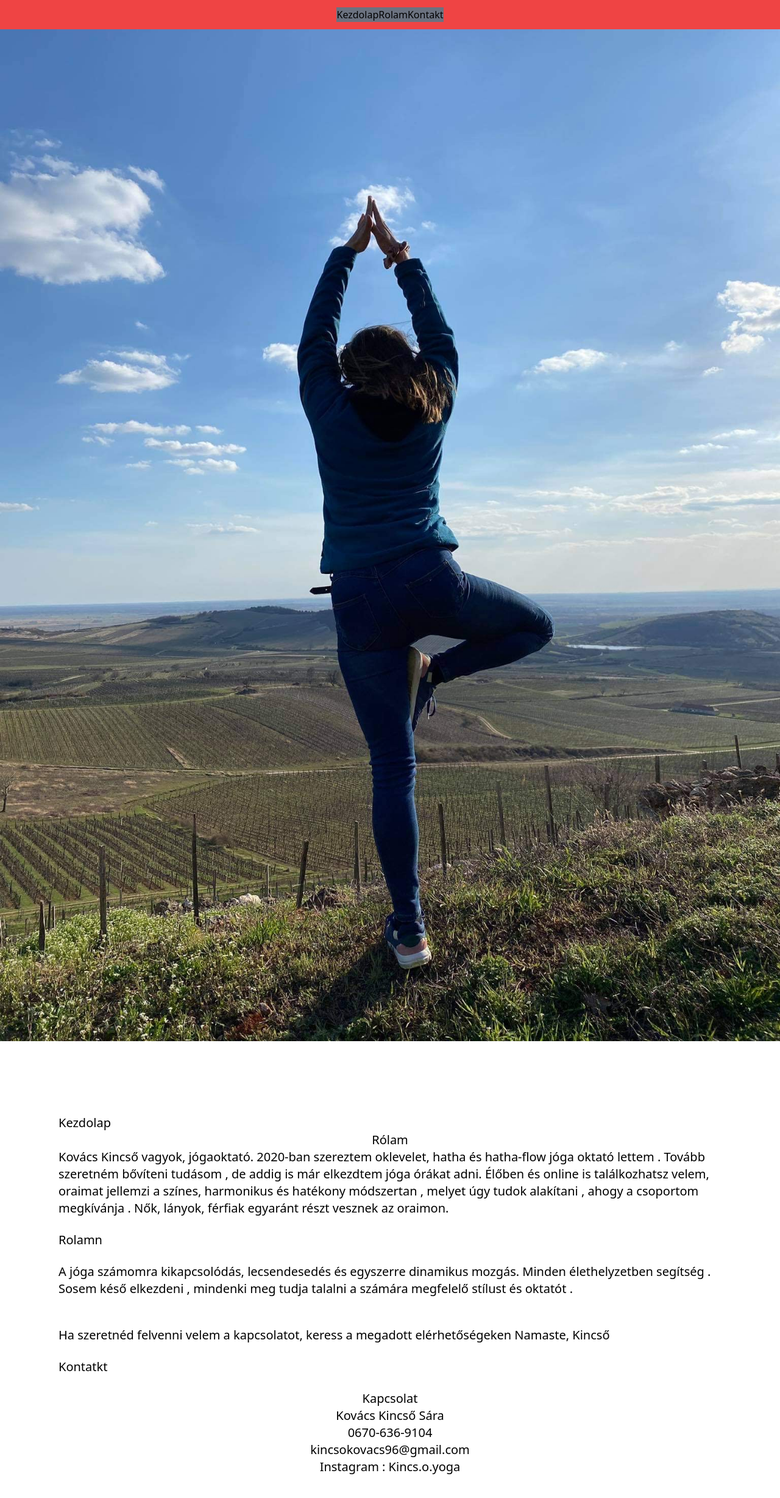
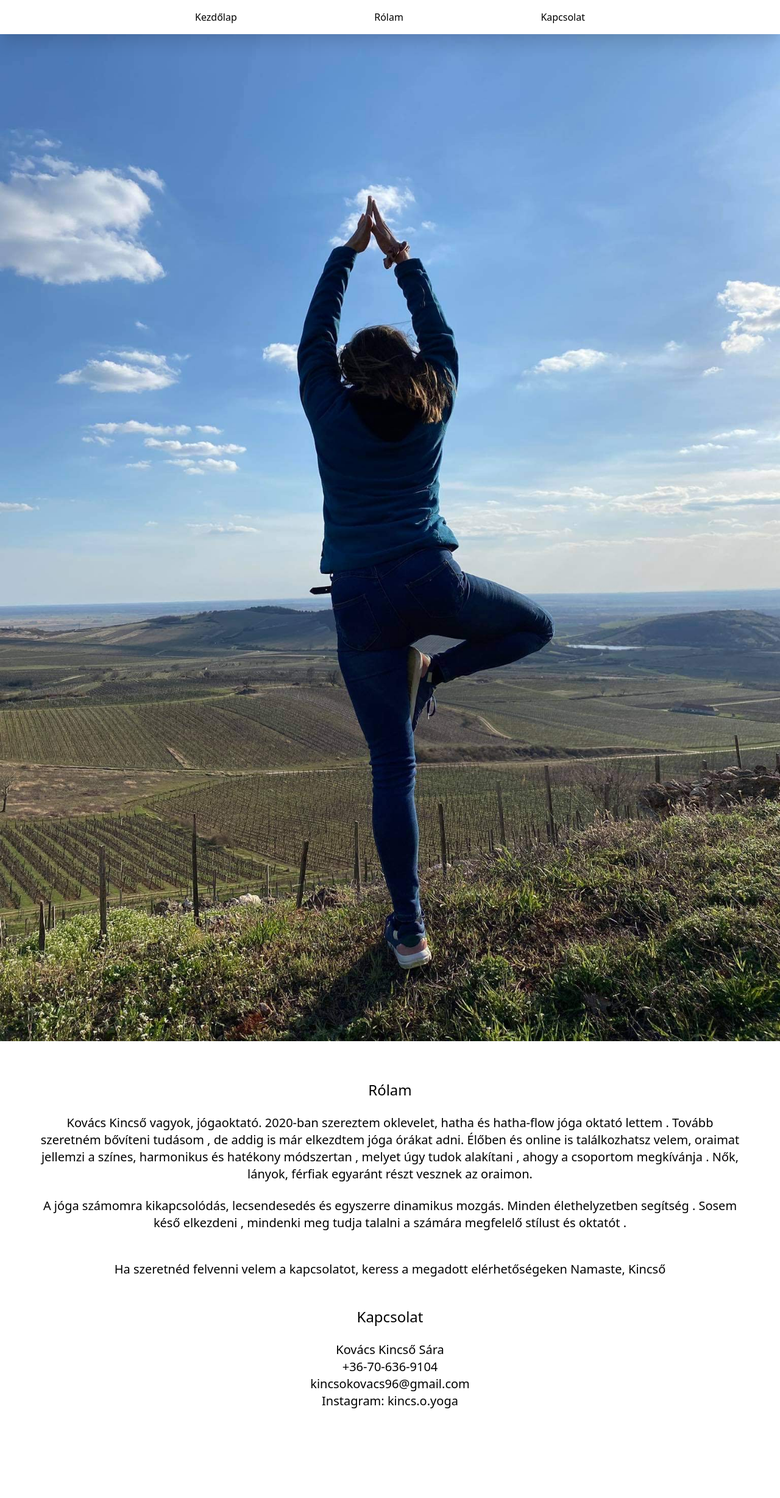
Before and after one commit to gkevinb/kincso-yoga-v2, a Next.js app: page / in a window 1280 px wide. Shown: the top 2456 px of the page at 61% size. After the commit the page ends 2399 px from the top, so only its background shows below. Built offline with nearby package versions, Linux system fonts and the light colour scheme.

Commit message:
Add links to contact and minor changes to menu

```diff
--- a/components/Navigation.js
+++ b/components/Navigation.js
@@ -21,25 +21,25 @@ function Navigation() {
   }, [toggle]);
 
   return (
-    <div className="flex fixed w-full h-12 bg-red-500 justify-end items-center md:justify-center">
-      <div className="bg-gray-500 hidden md:flex justify-center">
-        <h1>Kezdolap</h1>
-        <h1>Rolam</h1>
-        <h1>Kontakt</h1>
+    <div className="flex fixed w-full h-14 bg-white shadow-xl justify-end items-center md:justify-center">
+      <div className="hidden md:flex md:justify-between md:w-2/4">
+        <a href="#kezdolap">Kezdőlap</a>
+        <a href="#rolam">Rólam</a>
+        <a href="#kezdolap">Kapcsolat</a>
       </div>
       <div
         className={
-          "bg-blue-400 fixed flex flex-col justify-center items-center h-screen w-screen inset-0 ease-in-out transition-all duration-300 " +
+          "bg-blue-300 fixed flex flex-col justify-center items-center h-screen w-screen inset-0 ease-in-out transition-all duration-300 " +
           (toggle ? "transform translate-x-0" : "transform -translate-x-full")
         }>
-        {/* <div> */}
-          <a href="#kezdolap" onClick={openMenu}>Kezdolap</a>
-          <a href="#rolam" onClick={openMenu}>Rolam</a>
+        <div className="h-2/6 text-xl flex flex-col items-center justify-around">
+          <a href="#kezdolap" onClick={openMenu}>Kezdőlap</a>
+          <a href="#rolam" onClick={openMenu}>Rólam</a>
           <a href="#kontakt" onClick={openMenu}>Kontakt</a>
-        {/* </div> */}
+        </div>
       </div>
       <div onClick={openMenu} className="md:hidden z-50 justify-self-end">
-        <MenuIcon fontSize="large" />
+        <MenuIcon className="m-4" fontSize="large" />
       </div>
     </div>
   );
--- a/pages/index.js
+++ b/pages/index.js
@@ -20,10 +20,8 @@ export default function Home() {
       <div>
         <Navigation />
         <img id="kezdolap" src={img} alt="yoga" className="object-fill" />
-        <div className="flex flex-col text-xl p-24 h-4/5 justify-center content-center">
-          <div className="py-6">
-            <h1>Kezdolap</h1>
-            <h2 className="text-center">Rólam</h2>
+        <div className="flex flex-col text-xl p-16 h-4/5 justify-center content-center text-center">
+            <h2 className="mb-6 text-2xl">Rólam</h2>
             <p>
               Kovács Kincső vagyok, jógaoktató. 2020-ban szereztem oklevelet,
               hatha és hatha-flow jóga oktató lettem . Tovább szeretném bővíteni
@@ -33,8 +31,6 @@ export default function Home() {
               ahogy a csoportom megkívánja . Nők, lányok, férfiak egyaránt részt
               vesznek az oraimon.
             </p>
-          </div>
-          <h1 id="rolam">Rolamn</h1>
           <div className="py-6">
             A jóga számomra kikapcsolódás, lecsendesedés és egyszerre dinamikus
             mozgás. Minden élethelyzetben segítség . Sosem késő elkezdeni ,
@@ -44,13 +40,14 @@ export default function Home() {
             Ha szeretnéd felvenni velem a kapcsolatot, keress a megadott
             elérhetőségeken Namaste, Kincső
           </div>
-          <h1 id="kontakt">Kontatkt</h1>
           <div className="py-6 text-center">
-            <h2>Kapcsolat</h2>
+            <h2 className="mb-6 text-2xl">Kapcsolat</h2>
             <p>Kovács Kincső Sára </p>
-            <p>0670-636-9104</p>
-            <p>kincsokovacs96@gmail.com</p>
-            <p>Instagram : Kincs.o.yoga</p>
+            <a href="tel:+36706369104">+36-70-636-9104</a>
+            <br/>
+            <a href="mailto:kincsokovacs96@gmail.com">kincsokovacs96@gmail.com</a>
+            <br />
+            <a href="https://www.instagram.com/kincs.oyoga/">Instagram: kincs.o.yoga</a>
           </div>
         </div>
       </div>
```
